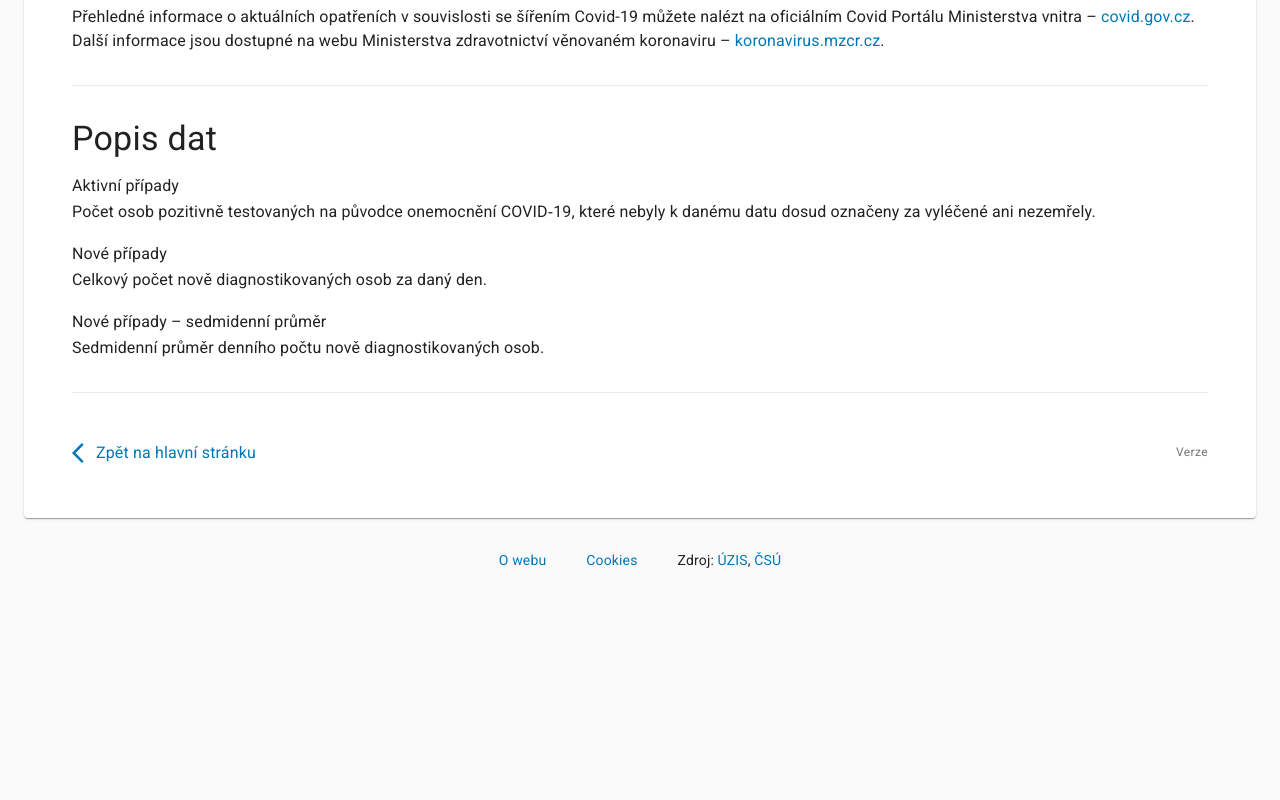
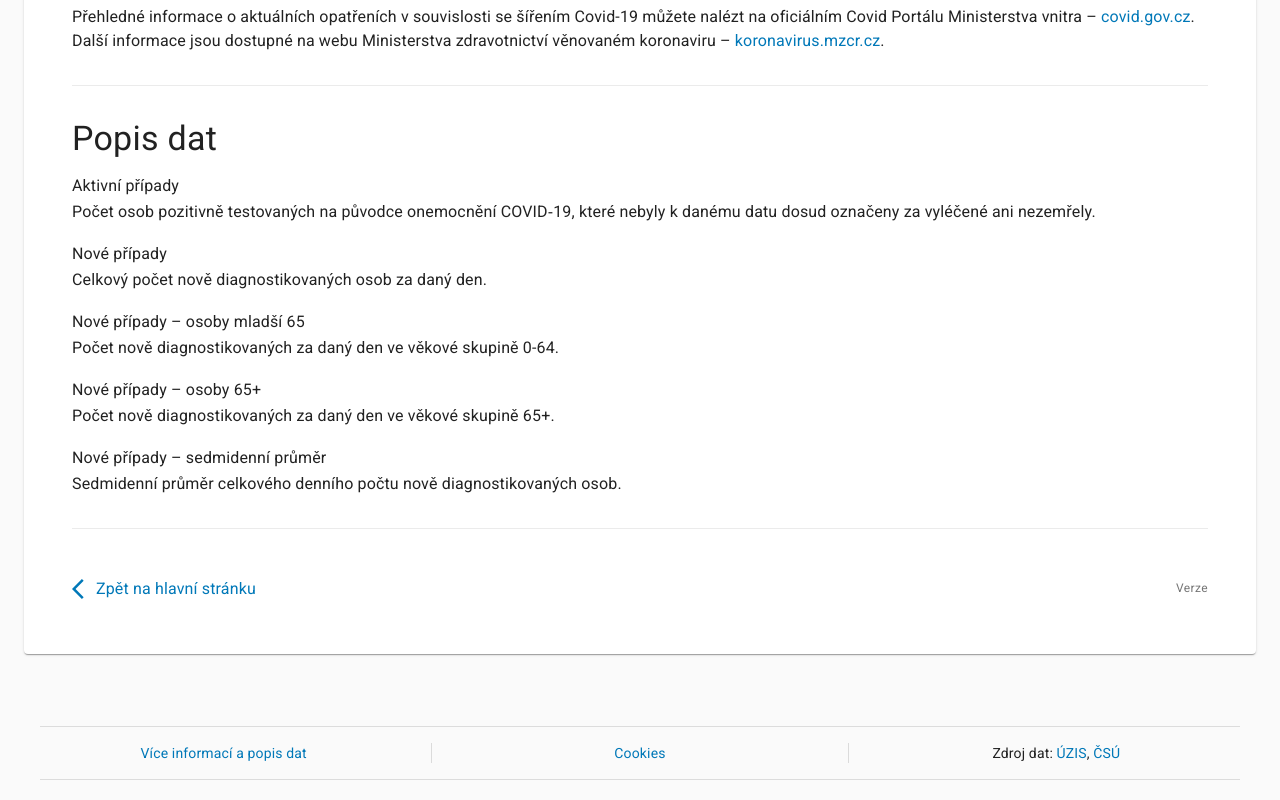
Before and after one commit to pehovorka/covid-obce-frontend, a React (Create React App) app: page /info in a window 1280 px wide. Shown: the part 742-1542 px from the top of the page. Before the commit the page ends 1332 px from the top, so only its background shows below. Built offline with nearby package versions, Linux system fonts and the light colour scheme; no server answers.

Commit message:
Improve footer layout, change info page

```diff
--- a/src/assets/infoContent.md
+++ b/src/assets/infoContent.md
@@ -32,8 +32,16 @@ Počet osob pozitivně testovaných na původce onemocnění COVID‑19, které
 
 Celkový počet nově diagnostikovaných osob za daný den.
 
+### Nové případy – osoby mladší 65
+
+Počet nově diagnostikovaných za daný den ve věkové skupině 0-64.
+
+### Nové případy – osoby 65+
+
+Počet nově diagnostikovaných za daný den ve věkové skupině 65+.
+
 ### Nové případy – sedmidenní průměr
 
-Sedmidenní průměr denního počtu nově diagnostikovaných osob.
+Sedmidenní průměr celkového denního počtu nově diagnostikovaných osob.
 
 ---
--- a/src/components/Footer.js
+++ b/src/components/Footer.js
@@ -1,5 +1,5 @@
 import React, { useState } from "react";
-import { Grid, Link, Box } from "@material-ui/core";
+import { Grid, Link, Box, Divider, Typography } from "@material-ui/core";
 import { Link as RouterLink } from "react-router-dom";
 
 import { CookieDialog } from "./CookieDialog";
@@ -17,14 +17,23 @@ export function Footer() {
   };
 
   return (
-    <>
-      <Grid container justify="center" spacing={5}>
-        <Grid item>
+    <Box mt={5} mb={3} textAlign={"center"}>
+      <Box mb={2}>
+        <Divider variant="middle" />
+      </Box>
+      <Grid container justify="center" spacing={1}>
+        <Grid item xs={12} md>
+          <Typography variant="body2" display="inline">
             <Link component={RouterLink} to={route.info()}>
-            O webu
+              Více informací a popis dat
             </Link>
+          </Typography>
         </Grid>
         <Grid item>
+          <Divider orientation="vertical" />
+        </Grid>
+        <Grid item xs={12} md>
+          <Typography variant="body2">
             <Link
               component="button"
               variant="body2"
@@ -33,6 +42,7 @@ export function Footer() {
             >
               Cookies
             </Link>
+          </Typography>
           <CookieDialog
             open={openCookies}
             setOpen={setCookiesOpen}
@@ -40,7 +50,11 @@ export function Footer() {
           />
         </Grid>
         <Grid item>
-          Zdroj:{" "}
+          <Divider orientation="vertical" />
+        </Grid>
+        <Grid item xs={12} md>
+          <Typography variant="body2">
+            Zdroj dat:{" "}
             <Link
               href="https://onemocneni-aktualne.mzcr.cz/api/v2/covid-19"
               target="_blank"
@@ -56,11 +70,15 @@ export function Footer() {
             >
               ČSÚ
             </Link>
+          </Typography>
         </Grid>
       </Grid>
-      <Box m={2} textAlign="center">
+      <Box mt={2}>
+        <Divider variant="middle" />
+      </Box>
+      <Box m={3} textAlign="center">
         <LastModified />
       </Box>
-    </>
+    </Box>
   );
 }
--- a/src/pages/HomePage.js
+++ b/src/pages/HomePage.js
@@ -49,9 +49,7 @@ export function HomePage(props) {
             </Box>
           </>
         )}
-        <Box p={3} textAlign={"center"}>
-          <Footer />
-        </Box>
+        <Footer />
       </Container>
     </>
   );
--- a/src/pages/InfoPage.js
+++ b/src/pages/InfoPage.js
@@ -79,7 +79,7 @@ export function InfoPage() {
   return (
     <>
       <PrimarySearchAppBar />
-      <Container>
+      <Container component="main">
         <Box py={4}>
           <Paper>
             <Box p={6}>
@@ -99,9 +99,7 @@ export function InfoPage() {
             </Box>
           </Paper>
         </Box>
-        <Box>
-          <Footer />
-        </Box>
+        <Footer />
       </Container>
     </>
   );
--- a/src/pages/MunicipalityDetailPage.js
+++ b/src/pages/MunicipalityDetailPage.js
@@ -77,7 +77,7 @@ export function MunicipalityDetailPage() {
             <PageNotFound message={error} />
           ) : (
             <>
-              <Box mt={6}>
+              <Box my={4}>
                 <MunicipalityCard
                   name={municipalityName.data?.obec[0]?.obec_nazev}
                   code={urlParams.code}
@@ -86,9 +86,7 @@ export function MunicipalityDetailPage() {
                   limit={limit}
                 />
               </Box>
-              <Box mt={10}>
-                <Footer />
-              </Box>
+              <Footer />
             </>
           )}
         </Container>
--- a/src/pages/PageNotFound.js
+++ b/src/pages/PageNotFound.js
@@ -10,7 +10,7 @@ export function PageNotFound({ message }) {
     <>
       <PrimarySearchAppBar />
       <Container>
-        <Box mt={6}>
+        <Box my={4}>
           <Paper>
             <Box textAlign="center" p={10}>
               <Typography variant="h2" component="h2">
@@ -25,9 +25,7 @@ export function PageNotFound({ message }) {
             </Box>
           </Paper>
         </Box>
-        <Box mt={10}>
-          <Footer />
-        </Box>
+        <Footer />
       </Container>
     </>
   );
```
Lines whose indentation alone changed are shown as unchanged.
